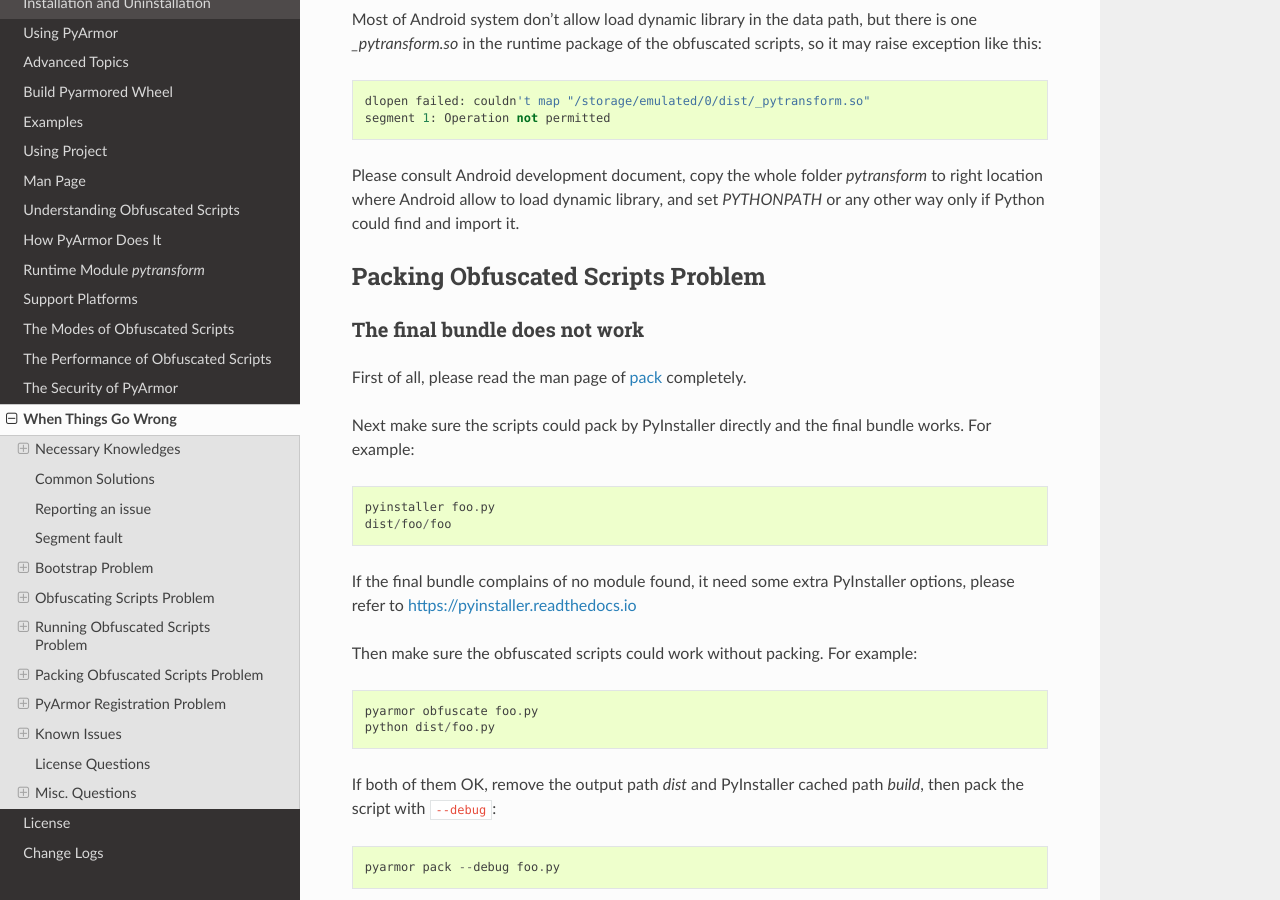
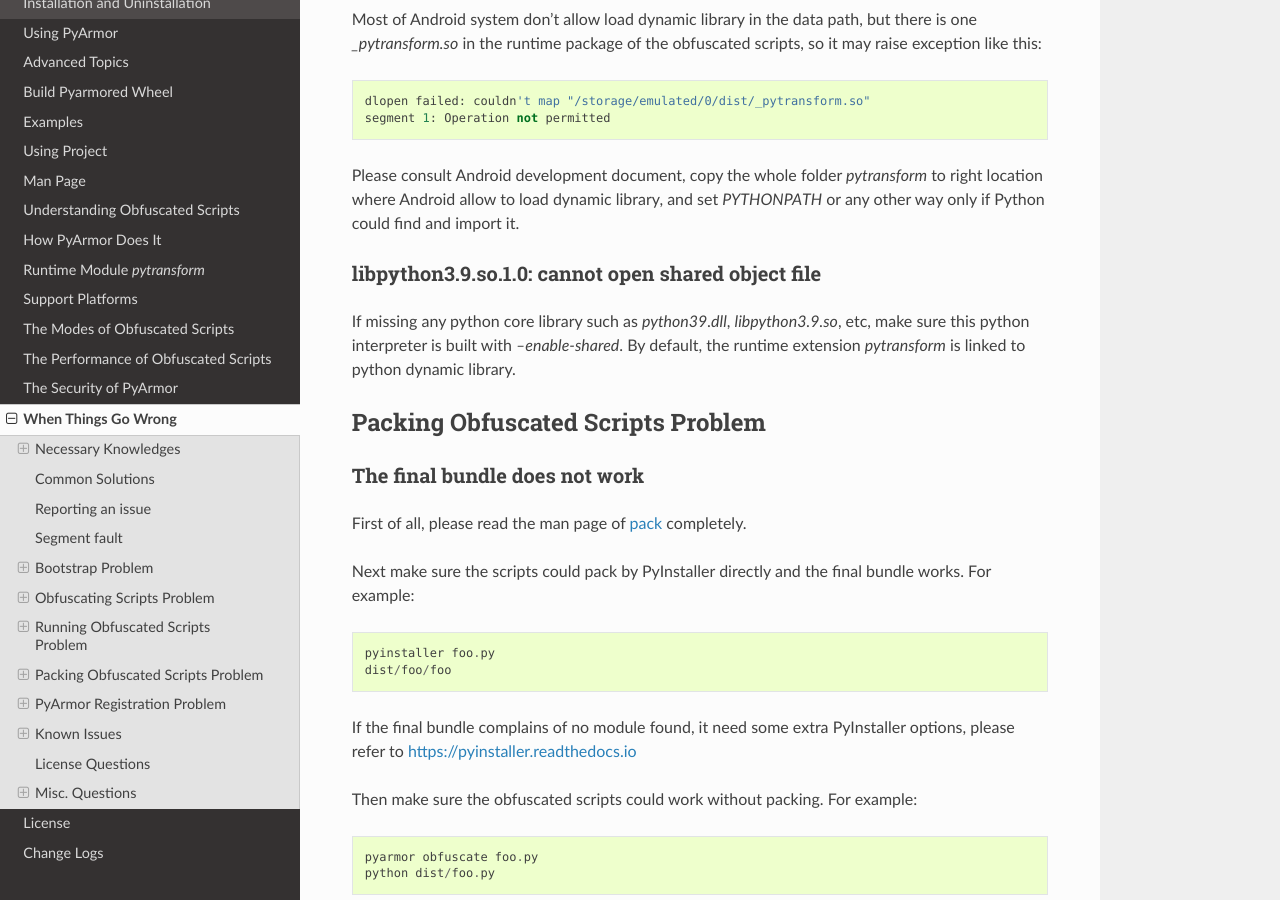
Before and after one commit to dashingsoft/pyarmor, a Sphinx documentation site: the page built from docs/questions.rst, in a window 1280 px wide and 900 px high, scrolled down 15914 px. Built offline with Sphinx 7.4.7 and the Read the Docs theme 2.0.0, drawn with Linux system fonts in a browser that asks for light colours.

Commit message:
Add new question

```diff
--- a/docs/questions.rst
+++ b/docs/questions.rst
@@ -790,6 +790,14 @@ Please consult Android development document, copy the whole folder `pytransform`
 to right location where Android allow to load dynamic library, and set
 `PYTHONPATH` or any other way only if Python could find and import it.
 
+libpython3.9.so.1.0: cannot open shared object file
+~~~~~~~~~~~~~~~~~~~~~~~~~~~~~~~~~~~~~~~~~~~~~~~~~~~
+
+If missing any python core library such as `python39.dll`, `libpython3.9.so`,
+etc, make sure this python interpreter is built with `--enable-shared`. By
+default, the runtime extension `pytransform` is linked to python dynamic
+library.
+
 Packing Obfuscated Scripts Problem
 ----------------------------------
 
```
